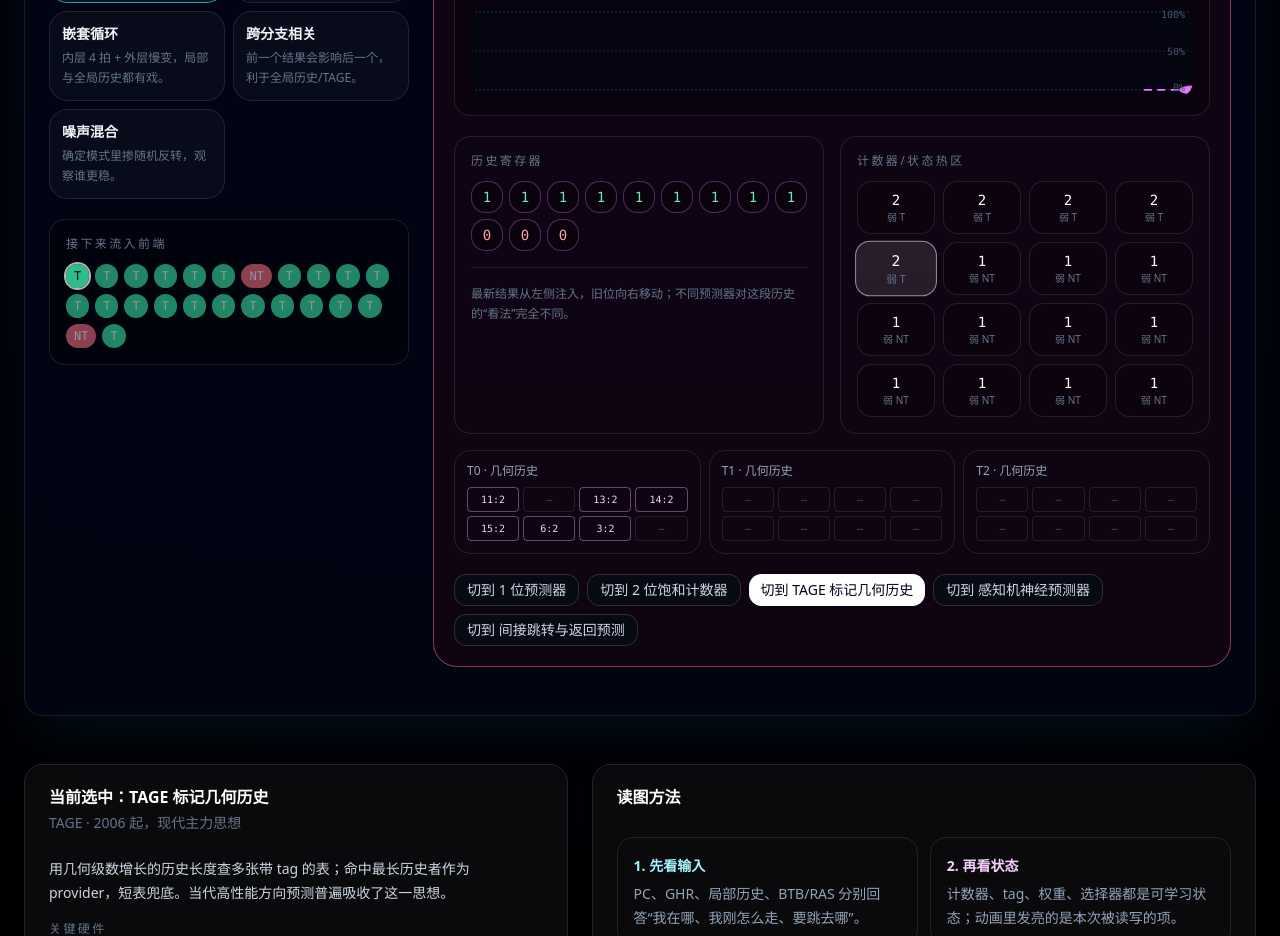
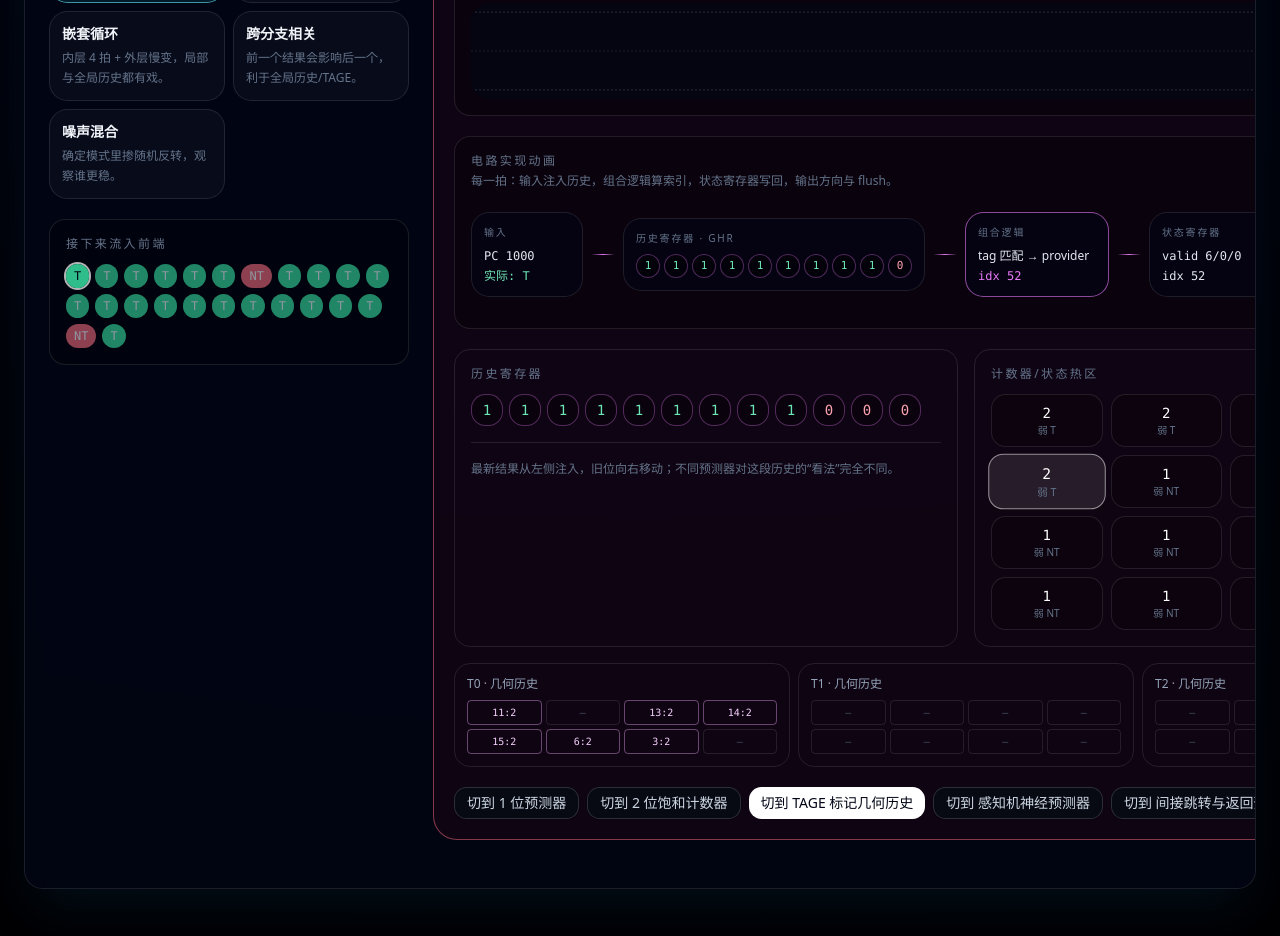
Before and after one commit to baiwangweihuang/cpu_branch_prediction, a React (Vite) app: page /#/ in a window 1280 px wide. Shown: the part 2720-3656 px from the top of the page. Built offline with nearby package versions, Linux system fonts and the light colour scheme.

Commit message:
add live circuit animation panel

```diff
--- /dev/null
+++ b/src/components/CircuitPanel.tsx
@@ -0,0 +1,162 @@
+import type { ReactNode } from 'react'
+import { UI, type Lang } from '@/data/i18n-content'
+import type { PredictorId } from '@/data/predictors'
+import type { SimState } from '@/lib/simulator'
+
+const bitText = (b: number) => (b === 1 ? 'T' : 'NT')
+
+function CircuitNode({
+  label,
+  children,
+  accent,
+  active = false,
+  className = '',
+}: {
+  label: string
+  children: ReactNode
+  accent: string
+  active?: boolean
+  className?: string
+}) {
+  return (
+    <div className={`circuit-node ${className}`} style={{ borderColor: active ? `${accent}99` : undefined }}>
+      <p className="mb-2 text-[10px] uppercase tracking-[0.18em] text-slate-500">{label}</p>
+      <div className="space-y-1">{children}</div>
+    </div>
+  )
+}
+
+function Wire({ accent }: { accent: string }) {
+  return <div className="circuit-wire" style={{ background: `linear-gradient(90deg, transparent, ${accent}, transparent)` }} />
+}
+
+export default function CircuitPanel({ selected, sim, accent, lang }: { selected: PredictorId; sim: SimState; accent: string; lang: Lang }) {
+  const t = UI[lang]
+  const isEn = lang === 'en'
+  const lastPc = sim.total === 0 ? sim.step % 16 : (sim.step - 1) % 16
+  const outcome = sim.history[0] ?? 0
+  const counter = sim.counters[sim.lastIndex] ?? 0
+  const localHistory = sim.localHistories[lastPc] & 0xf
+  const chooser = sim.chooser[lastPc] ?? 0
+  const outputColor = sim.lastCorrect === null ? accent : sim.lastCorrect ? '#34d399' : '#fb7185'
+
+  const historyLabel = selected === 'local'
+    ? (isEn ? 'local BHR' : '局部 BHR')
+    : selected === 'perceptron'
+      ? (isEn ? 'feature history' : '特征历史')
+      : 'GHR'
+
+  const logicLabel = (() => {
+    switch (selected) {
+      case 'one-bit': return isEn ? 'PC → 1-bit table' : 'PC → 1 位表'
+      case 'two-bit': return isEn ? 'PC → counter FSM' : 'PC → 计数器 FSM'
+      case 'bimodal': return isEn ? 'PC low bits → PHT' : 'PC 低位 → PHT'
+      case 'local': return 'PC + BHR → PHT'
+      case 'global': return 'GHR → PHT'
+      case 'gshare': return 'PC XOR GHR'
+      case 'tournament': return isEn ? 'local/global → chooser' : 'Local/Global → 选择器'
+      case 'tage': return isEn ? 'tag match → provider' : 'tag 匹配 → provider'
+      case 'perceptron': return isEn ? 'Σ wi·xi → sign' : 'Σ wi·xi → 符号'
+      case 'indirect': return isEn ? 'BTB/RAS → target' : 'BTB/RAS → 目标'
+    }
+  })()
+
+  const stateLines = (() => {
+    switch (selected) {
+      case 'one-bit':
+        return [`bit[${sim.lastIndex}] = ${counter >= 2 ? 1 : 0}`, `${t.circuitUpdate}: ${bitText(outcome)}`]
+      case 'two-bit':
+      case 'bimodal':
+      case 'global':
+      case 'gshare':
+        return [`ctr[${sim.lastIndex}] = ${counter}/3`, `${t.circuitUpdate}: ${outcome === 1 ? '+1' : '-1'}`]
+      case 'local':
+        return [`BHR[${lastPc}] = ${localHistory.toString(2).padStart(4, '0')}`, `ctr[${sim.lastIndex}] = ${counter}/3`]
+      case 'tournament':
+        return [`chooser[${lastPc}] = ${chooser}/3`, `ctr[${sim.lastIndex}] = ${counter}/3`]
+      case 'tage':
+        return [`valid ${sim.tage.map((table) => table.filter((e) => e.tag >= 0).length).join('/')}`, `idx ${sim.lastIndex}`]
+      case 'perceptron':
+        return [sim.weights.slice(0, 5).map((w, i) => `w${i}=${w}`).join(' '), `idx ${sim.lastIndex}`]
+      case 'indirect':
+        return [`BTB ${sim.btb[0]?.target ?? '—'}`, `RAS ${sim.ras[0] ?? '—'}`]
+    }
+  })()
+
+  return (
+    <div className="mb-5 rounded-2xl border border-white/10 bg-black/30 p-4">
+      <div className="mb-3 flex flex-wrap items-center justify-between gap-3">
+        <div>
+          <p className="text-xs uppercase tracking-[0.2em] text-slate-500">{t.circuit}</p>
+          <p className="mt-1 text-xs text-slate-500">{t.circuitNote}</p>
+        </div>
+        <p className="font-mono text-xs text-slate-500">clk #{sim.step}</p>
+      </div>
+
+      <div className="flex min-w-0 items-center gap-2 overflow-x-auto pb-1">
+        <CircuitNode label={t.circuitInput} accent={accent} className="min-w-28">
+          <div key={`pc-${sim.step}`} className="circuit-value font-mono text-xs text-slate-200">
+            PC {lastPc.toString(2).padStart(4, '0')}
+          </div>
+          <div key={`outcome-${sim.step}`} className="circuit-value font-mono text-xs" style={{ color: outcome === 1 ? '#6ee7b7' : '#fda4af' }}>
+            {t.circuitOutcome}: {sim.total === 0 ? '—' : bitText(outcome)}
+          </div>
+        </CircuitNode>
+
+        <Wire accent={accent} />
+
+        <CircuitNode label={`${t.circuitHistory} · ${historyLabel}`} accent={accent} className="min-w-64">
+          <div className="flex gap-1">
+            {sim.history.slice(0, 10).map((b, i) => (
+              <span
+                key={`${i}-${b}`}
+                className={`circuit-bit ${i === 0 && sim.total > 0 ? 'history-new' : ''}`}
+                style={{ borderColor: `${accent}55`, color: b === 1 ? '#6ee7b7' : '#fda4af' }}
+              >
+                {b}
+              </span>
+            ))}
+          </div>
+        </CircuitNode>
+
+        <Wire accent={accent} />
+
+        <CircuitNode label={t.circuitLogic} accent={accent} active className="min-w-36">
+          <div className="text-xs text-slate-200">{logicLabel}</div>
+          <div key={`idx-${sim.step}`} className="circuit-value font-mono text-xs" style={{ color: accent }}>
+            idx {sim.lastIndex}
+          </div>
+        </CircuitNode>
+
+        <Wire accent={accent} />
+
+        <CircuitNode label={t.circuitState} accent={accent} className="min-w-40">
+          {stateLines.map((line, i) => (
+            <div key={`${sim.step}-${i}`} className="circuit-value font-mono text-xs text-slate-200">
+              {line}
+            </div>
+          ))}
+        </CircuitNode>
+
+        <Wire accent={accent} />
+
+        <div
+          className="circuit-node min-w-28"
+          style={{
+            borderColor: `${outputColor}aa`,
+            boxShadow: sim.lastCorrect === false ? '0 0 24px rgba(251,113,133,0.18)' : undefined,
+          }}
+        >
+          <p className="mb-2 text-[10px] uppercase tracking-[0.18em] text-slate-500">{t.circuitOutput}</p>
+          <div key={`pred-${sim.step}`} className="circuit-value font-mono text-lg" style={{ color: outputColor }}>
+            {sim.total === 0 ? '—' : bitText(sim.lastPrediction)}
+          </div>
+          <div className="font-mono text-[10px] text-slate-500">flush {sim.flush}</div>
+          <div className="text-[10px]" style={{ color: outputColor }}>
+            {sim.lastCorrect === null ? '—' : sim.lastCorrect ? t.hit : t.miss}
+          </div>
+        </div>
+      </div>
+    </div>
+  )
+}
--- a/src/components/SimulatorStage.tsx
+++ b/src/components/SimulatorStage.tsx
@@ -6,6 +6,7 @@ import { Card, CardContent, CardHeader, CardTitle } from '@/components/ui/card'
 import { Progress } from '@/components/ui/progress'
 import { Separator } from '@/components/ui/separator'
 import { Slider } from '@/components/ui/slider'
+import CircuitPanel from '@/components/CircuitPanel'
 import { PATTERN_EN, PREDICTOR_EN, UI, type Lang } from '@/data/i18n-content'
 import { PATTERNS, predictorById, type PatternId, type PredictorId } from '@/data/predictors'
 import { accuracy, counterLabel, createSimState, stepPredictor, type SimState } from '@/lib/simulator'
@@ -241,6 +242,8 @@ export default function SimulatorStage({ selected, onSelect, lang }: { selected:
             </div>
           </div>
 
+          <CircuitPanel selected={selected} sim={sim} accent={meta.accent} lang={lang} />
+
           <div className="grid gap-4 md:grid-cols-2">
             <div className="rounded-2xl border border-white/10 p-4">
               <p className="mb-3 text-xs uppercase tracking-[0.2em] text-slate-500">{t.history}</p>
--- a/src/data/i18n-content.ts
+++ b/src/data/i18n-content.ts
@@ -37,6 +37,15 @@ export const UI = {
     accCurve: '准确率曲线',
     lastWindow: '最近 120 个分支',
     currentAcc: '当前',
+    circuit: '电路实现动画',
+    circuitNote: '每一拍：输入注入历史，组合逻辑算索引，状态寄存器写回，输出方向与 flush。',
+    circuitInput: '输入',
+    circuitOutcome: '实际',
+    circuitHistory: '历史寄存器',
+    circuitLogic: '组合逻辑',
+    circuitState: '状态寄存器',
+    circuitUpdate: '写回',
+    circuitOutput: '输出',
     pause: '暂停',
     play: '播放',
     oneStep: '单步',
@@ -92,6 +101,15 @@ export const UI = {
     accCurve: 'Accuracy curve',
     lastWindow: 'last 120 branches',
     currentAcc: 'current',
+    circuit: 'Circuit implementation',
+    circuitNote: 'Each tick: outcomes enter history, logic forms the index, state registers write back, and direction/flush leave the block.',
+    circuitInput: 'Input',
+    circuitOutcome: 'actual',
+    circuitHistory: 'History register',
+    circuitLogic: 'Combinational logic',
+    circuitState: 'State registers',
+    circuitUpdate: 'writeback',
+    circuitOutput: 'Output',
     pause: 'Pause',
     play: 'Play',
     oneStep: 'Step',
--- a/src/index.css
+++ b/src/index.css
@@ -316,3 +316,27 @@
 @keyframes acc-draw {
   to { stroke-dashoffset: 0; }
 }
+
+@layer components {
+  .circuit-node {
+    @apply min-w-28 rounded-xl border border-white/10 bg-slate-950/60 p-3;
+  }
+
+  .circuit-wire {
+    @apply h-px min-w-6 flex-1;
+    animation: wire-flow 1.4s linear infinite;
+  }
+
+  .circuit-bit {
+    @apply flex h-6 w-6 items-center justify-center rounded-md border bg-black/40 font-mono text-[11px];
+  }
+
+  .circuit-value {
+    animation: circuit-pop 520ms ease-out;
+  }
+}
+
+@keyframes circuit-pop {
+  from { transform: translateY(4px) scale(0.96); opacity: 0.35; }
+  to { transform: translateY(0) scale(1); opacity: 1; }
+}
```
